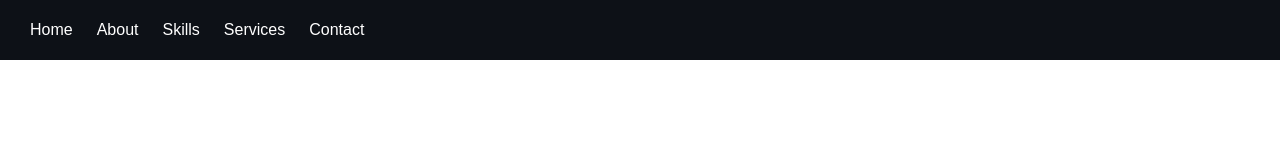
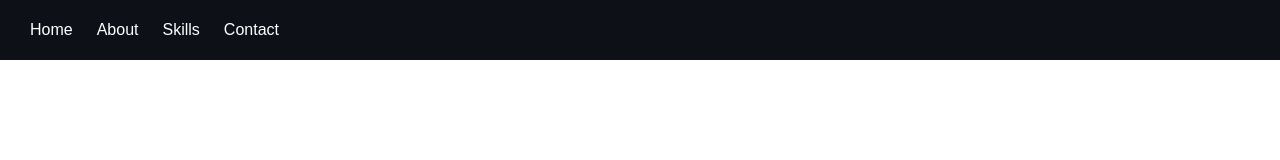
Before and after one commit to siavashmosadegh/siavash-mosadegh-website-front, a Next.js app: page / in a window 1280 px wide. Shown: the top 160 px of the page. Built offline with nearby package versions, Linux system fonts and the light colour scheme.

Commit message:
removed services from navbar for now , because other things need be implemented first

```diff
--- a/src/components/Navbar/Navbar.tsx
+++ b/src/components/Navbar/Navbar.tsx
@@ -16,7 +16,7 @@ const Navbar: React.FC = () => {
                     <li><Link href="/">Home</Link></li>
                     <li><Link href="/about">About</Link></li>
                     <li><Link href="/skills">Skills</Link></li>
-                    <li><Link href="/services">Services</Link></li>
+                    {/* <li><Link href="/services">Services</Link></li> */}
                     <li><Link href="/contact">Contact</Link></li>
                 </ul>
             </div>
--- a/src/components/ResponsiveHeader/ResponsiveHeader.tsx
+++ b/src/components/ResponsiveHeader/ResponsiveHeader.tsx
@@ -28,7 +28,7 @@ const ResponsiveHeader: React.FC = () => {
                     <li><Link href="/">Home</Link></li>
                     <li><Link href="/about">About</Link></li>
                     <li><Link href="/skills">Skills</Link></li>
-                    <li><Link href="/services">Services</Link></li>
+                    {/* <li><Link href="/services">Services</Link></li> */}
                     <li><Link href="/contact">Contact</Link></li>
                 </ul>
             </Drawer>
```
